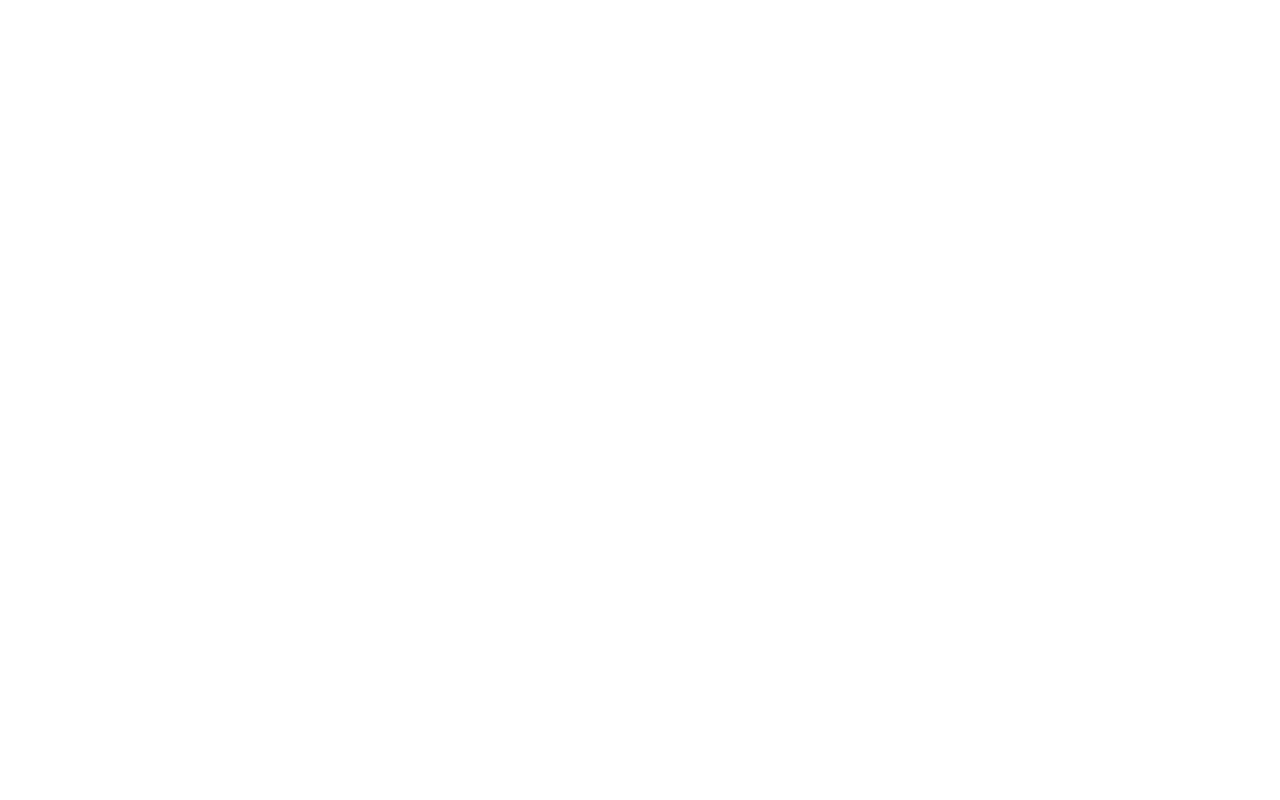
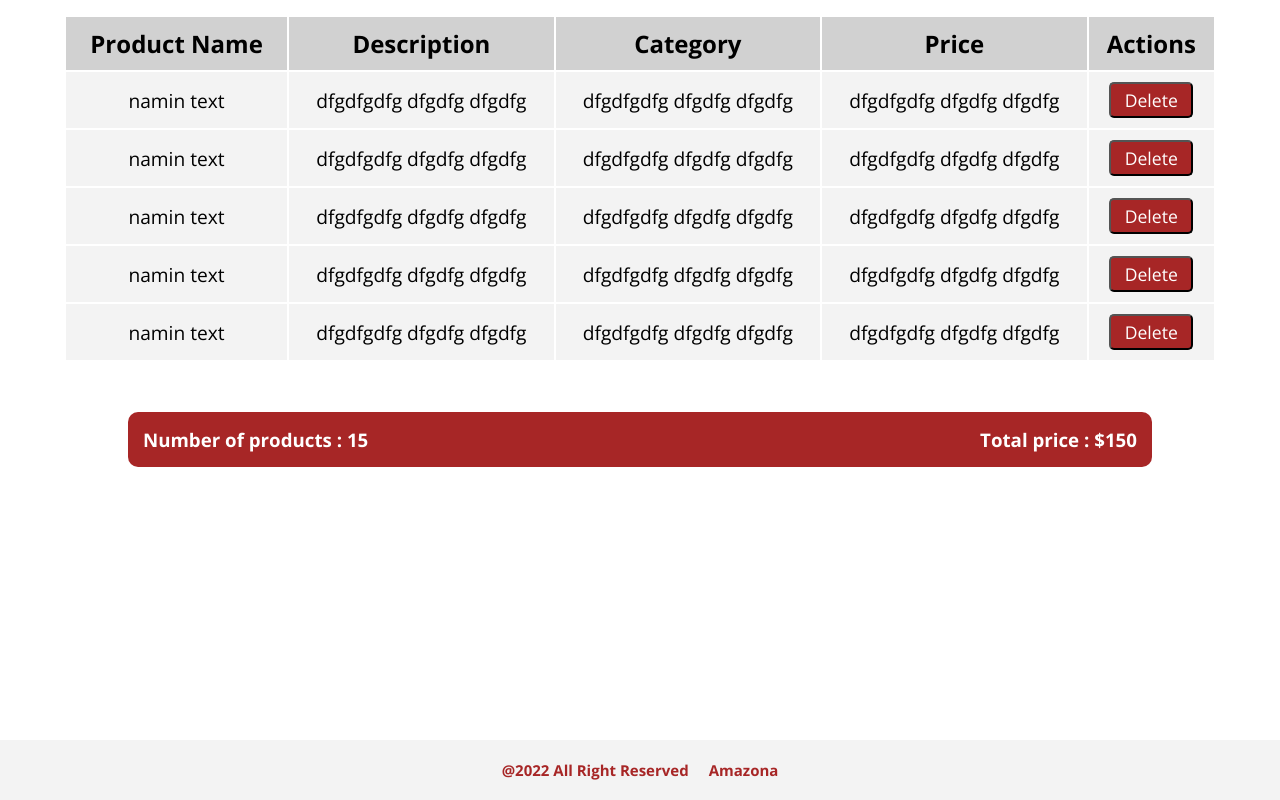
Before and after one commit to GSG-G11/amazona-team5, a website: page pages/cart.html in a window 1280 px wide. Drawn offline with nearby package versions, Linux system fonts and the light colour scheme.

Commit message:
to check out

```diff
--- a/pages/cart.html
+++ b/pages/cart.html
@@ -0,0 +1,85 @@
+<!DOCTYPE html>
+<html lang="en">
+  <head>
+    <meta charset="UTF-8" />
+    <meta http-equiv="X-UA-Compatible" content="IE=edge" />
+    <meta name="viewport" content="width=device-width, initial-scale=1.0" />
+    <link rel="stylesheet" href="../styles/style.css" />
+    <!----------------------- font style -------------------------------->
+    <link rel="preconnect" href="https://fonts.googleapis.com" />
+    <link rel="preconnect" href="https://fonts.gstatic.com" crossorigin />
+    <link
+      href="https://fonts.googleapis.com/css2?family=Open+Sans:ital,wght@0,300;0,400;0,500;0,600;0,700;0,800;1,300;1,400;1,500;1,600;1,700;1,800&display=swap"
+      rel="stylesheet"
+    />
+    <!-- ----------------------fontawesome ----------------------------- -->
+    <link
+      rel="stylesheet"
+      href="https://pro.fontawesome.com/releases/v5.10.0/css/all.css"
+      integrity="sha384-AYmEC3Yw5cVb3ZcuHtOA93w35dYTsvhLPVnYs9eStHfGJvOvKxVfELGroGkvsg+p"
+      crossorigin="anonymous"
+    />
+    <title>Amazona</title>
+  </head>
+
+  <body>
+    <!-- start cards container -->
+    <main>
+        <div class="table">
+            <table class="products-table">
+                <tr>
+                    <th>Product Name</th>
+                    <th>Description</th>
+                    <th>Category</th>
+                    <th>Price</th>
+                    <th>Actions</th>
+                </tr>
+                <tr>
+                    <td>namin text</td>
+                    <td>dfgdfgdfg dfgdfg dfgdfg</td>
+                    <td>dfgdfgdfg dfgdfg dfgdfg</td>
+                    <td>dfgdfgdfg dfgdfg dfgdfg</td>
+                    <td><button type="button" class="delete-item">Delete</button></td>
+                </tr>
+                <tr>
+                    <td>namin text</td>
+                    <td>dfgdfgdfg dfgdfg dfgdfg</td>
+                    <td>dfgdfgdfg dfgdfg dfgdfg</td>
+                    <td>dfgdfgdfg dfgdfg dfgdfg</td>
+                    <td><button type="button" class="delete-item">Delete</button></td>
+                </tr>
+                <tr>
+                    <td>namin text</td>
+                    <td>dfgdfgdfg dfgdfg dfgdfg</td>
+                    <td>dfgdfgdfg dfgdfg dfgdfg</td>
+                    <td>dfgdfgdfg dfgdfg dfgdfg</td>
+                    <td><button type="button" class="delete-item">Delete</button></td>
+                </tr>
+                <tr>
+                    <td>namin text</td>
+                    <td>dfgdfgdfg dfgdfg dfgdfg</td>
+                    <td>dfgdfgdfg dfgdfg dfgdfg</td>
+                    <td>dfgdfgdfg dfgdfg dfgdfg</td>
+                    <td><button type="button" class="delete-item">Delete</button></td>
+                </tr>
+                <tr>
+                    <td>namin text</td>
+                    <td>dfgdfgdfg dfgdfg dfgdfg</td>
+                    <td>dfgdfgdfg dfgdfg dfgdfg</td>
+                    <td>dfgdfgdfg dfgdfg dfgdfg</td>
+                    <td><button type="button" class="delete-item">Delete</button></td>
+                </tr>
+            </table>
+            <div class="cart-details">
+                <h3>Number of products : 15</h3>
+                <h3>Total price : $150</h3>
+            </div>
+    </main>
+    <!-- End cards container  -->
+    <!-- footer section -->
+    <footer class="footer">
+      <p class="copy-right">@2022 All Right Reserved</p>
+      <p class="app-title">Amazona</p>
+    </footer>
+  </body>
+</html>
--- a/styles/style.css
+++ b/styles/style.css
@@ -6,10 +6,11 @@
 }
 :root {
   --main_color: white;
-  --secondary_color: gray;
+  --secondary_color: #f3f3f3;
 }
 .footer {
   width: 100%;
+  font-weight: bold;
   background-color: var(--secondary_color);
   display: flex;
   align-items: center;
@@ -18,6 +19,8 @@
   height: 60px;
   color: #a72626;
   font-size: 15px;
+  position: absolute;
+  bottom: 0;
 }
 
 @media (max-width: 600px) {
@@ -172,3 +175,16 @@
     border-radius: 5px;
 }
 /* end table style */
+
+/* start cart details style */
+.cart-details{
+    display: flex;
+    justify-content: space-between;
+    width: 80%;
+    margin: 50px auto;
+    background-color:#A72626;
+    color: white;
+    padding: 15px;
+    border-radius: 10px;
+}
+/* end cart details */
```
Also changed, not shown: index.html (+15 -28 lines).
